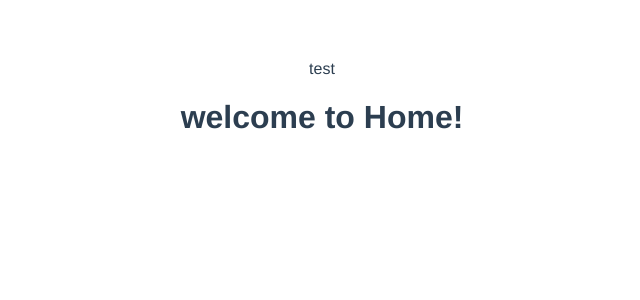
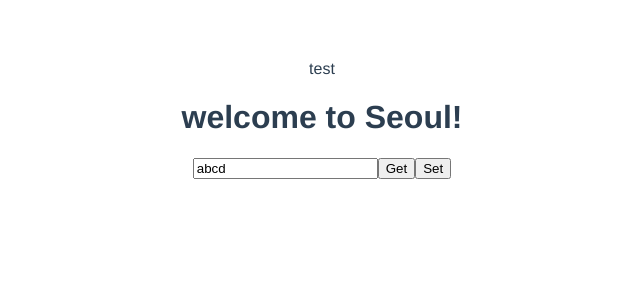
Before and after one commit to jeonhaekang/vue_prac, a Vue app: page / in a window 1280 px wide. Shown: the top 300 px of the page, without its empty margins (318-958 px from the left). Built offline with nearby package versions, Linux system fonts and the light colour scheme.

Commit message:
data control prac

```diff
--- a/src/view/MainPage.vue
+++ b/src/view/MainPage.vue
@@ -1,11 +1,31 @@
 <template>
   <div>
-    <h1>welcome to Home!</h1>
+    <h1>welcome to {{ title2 }}!</h1>
+    <input type="text" v-model="input1" />
+    <button type="button" @click="getData">Get</button>
+    <button type="button" @click="setData">Set</button>
   </div>
 </template>
 
 <script>
 export default {
   name: "MainPage",
+
+  data() {
+    return {
+      title: "개발자의 품격",
+      title2: "Seoul",
+      input1: "abcd",
+    };
+  },
+
+  methods: {
+    getData() {
+      console.log(this.input1);
+    },
+    setData() {
+      this.input1 = "12345";
+    },
+  },
 };
 </script>
```
